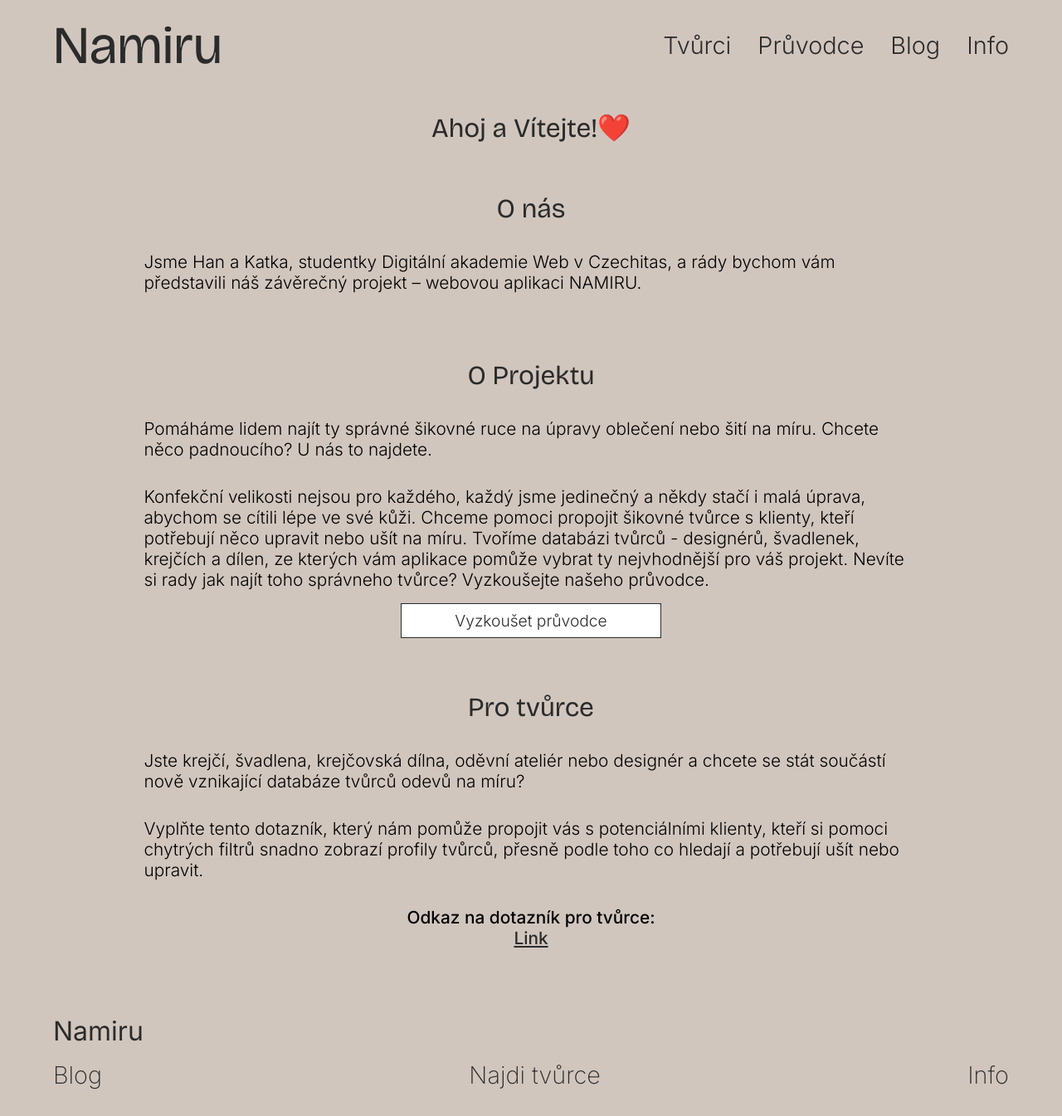
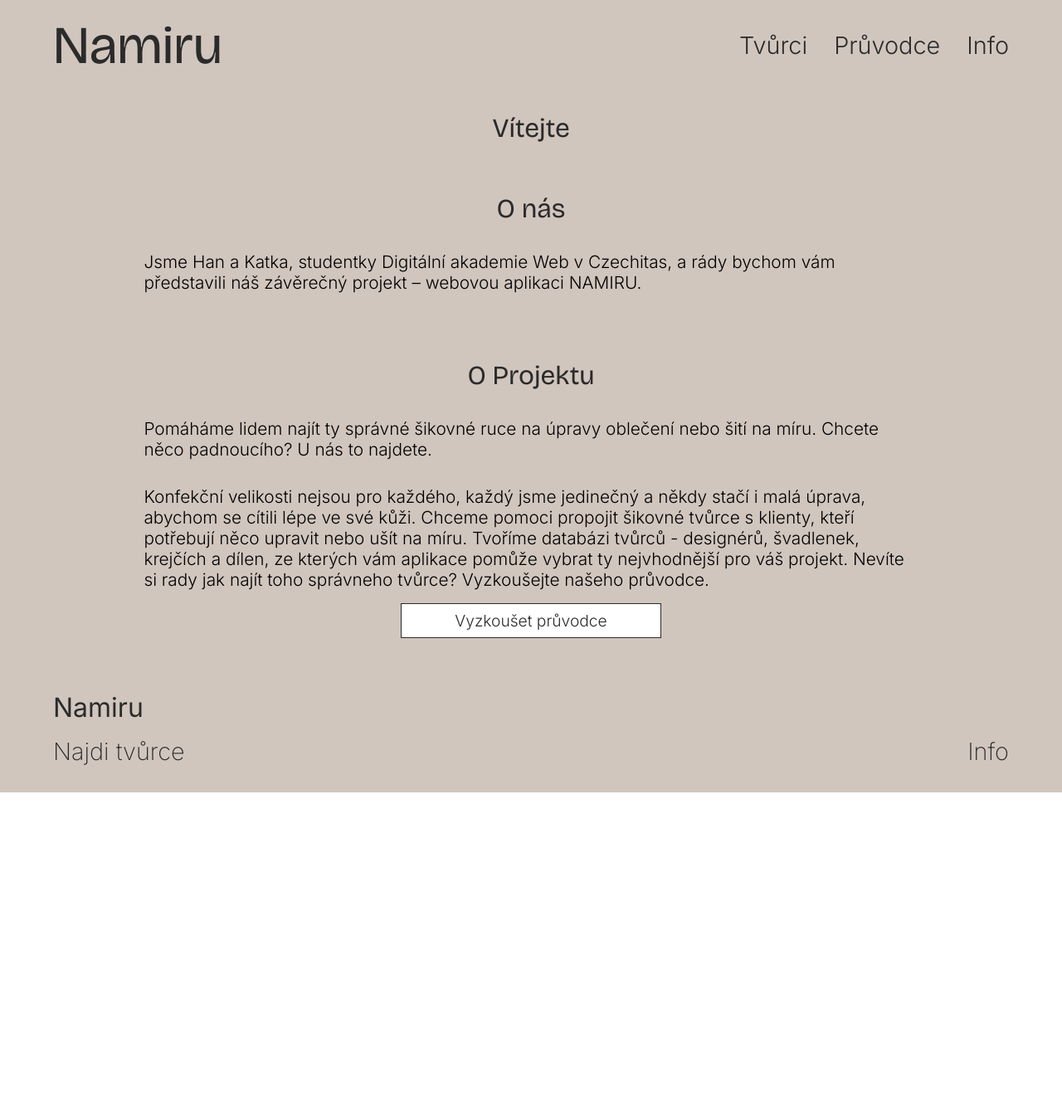
Before and after one commit to han-fris/namiru-app, a React (Vite) app: page /info in a window 1280 px wide. Shown: the whole page at 83% size. After the commit the page ends 955 px from the top, so only its background shows below. Built offline with nearby package versions, Linux system fonts and the light colour scheme.

Commit message:
change info

```diff
--- a/src/components/shared/Footer.jsx
+++ b/src/components/shared/Footer.jsx
@@ -8,9 +8,6 @@ export const Footer = () => {
         Namiru
       </Link>
       <div className="navigation-lower">
-        <Link to="/blog" className="navigation-item">
-          Blog
-        </Link>
         <Link to="/tvurci" className="navigation-item">
           Najdi tvůrce
         </Link>
--- a/src/components/shared/Navigation.jsx
+++ b/src/components/shared/Navigation.jsx
@@ -21,11 +21,7 @@ export const Navigation = ({ onClose }) => {
               Průvodce
             </Link>
           </li>
-          <li>
-            <Link to={'/blog'} className="navigation-item" onClick={onClose}>
-              Blog
-            </Link>
-          </li>
+
           <li>
             <Link to={'/info'} className="navigation-item" onClick={onClose}>
               Info
--- a/src/pages/Info/Info.jsx
+++ b/src/pages/Info/Info.jsx
@@ -7,7 +7,7 @@ export const Info = () => {
     <PageWrapper>
       <div className="info">
         <div className="info-container">
-          <h1 className="info-title">Ahoj a Vítejte!❤️</h1>
+          <h1 className="info-title">Vítejte</h1>
           <div className="info-section">
             <h2>O nás</h2>
             <p>
@@ -33,24 +33,6 @@ export const Info = () => {
             </p>
             <Button text="Vyzkoušet průvodce" url="/pruvodce" />
           </div>
-          <div className="info-section">
-            <h2>Pro tvůrce</h2>
-            <p>
-              Jste krejčí, švadlena, krejčovská dílna, oděvní ateliér nebo
-              designér a chcete se stát součástí nově vznikající databáze tvůrců
-              odevů na míru?{' '}
-            </p>
-            <p>
-              Vyplňte tento dotazník, který nám pomůže propojit vás s
-              potenciálními klienty, kteří si pomoci chytrých filtrů snadno
-              zobrazí profily tvůrců, přesně podle toho co hledají a potřebují
-              ušít nebo upravit.
-            </p>
-            <p className="questionnarie">
-              Odkaz na dotazník pro tvůrce:{' '}
-              <a href="https://forms.gle/cK9T1f7Jxjx2YBU56">Link</a>
-            </p>
-          </div>
         </div>
       </div>
     </PageWrapper>
```
